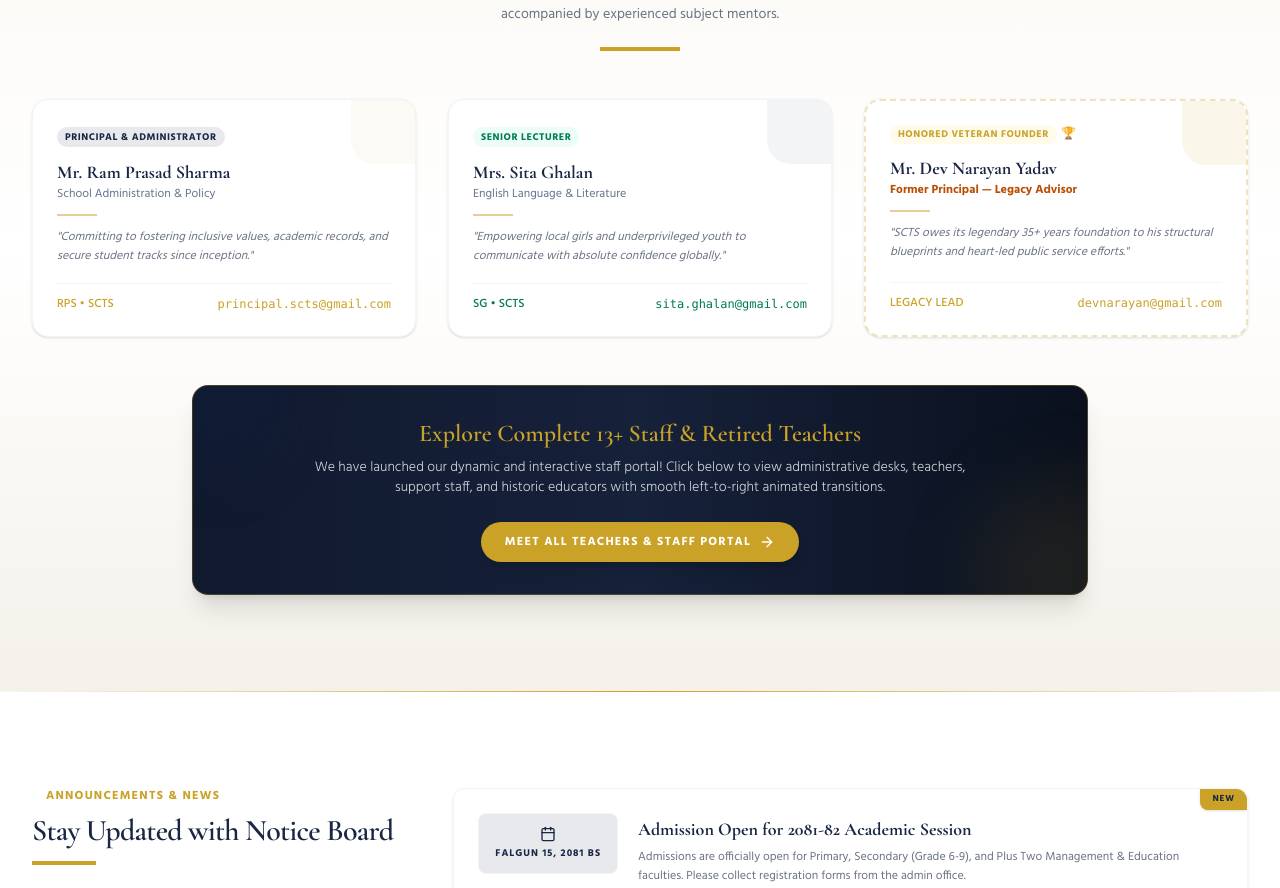
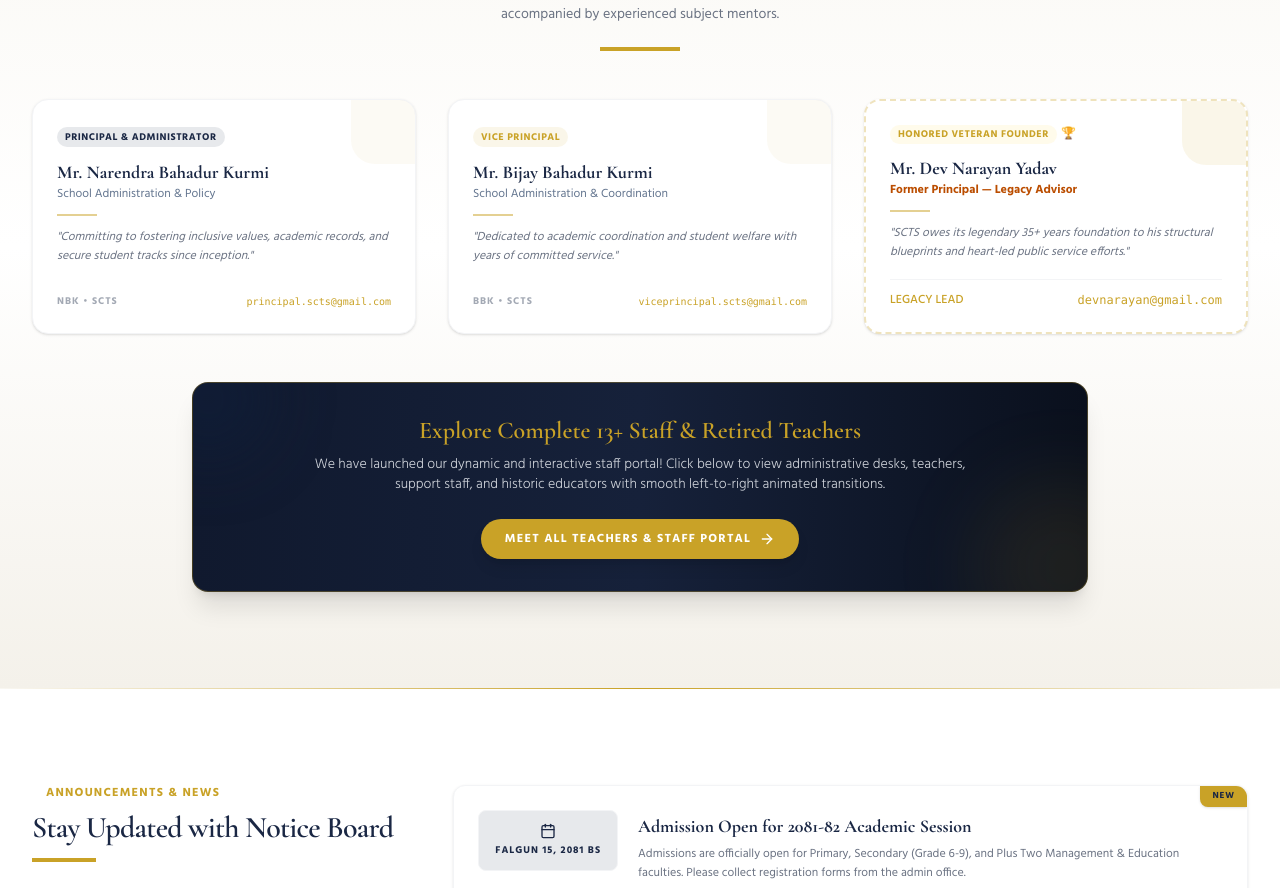
Before and after one commit to gourav6746-ai/Shree-chhtrapali-thirtha-devi-secondry-school-, a Next.js app: page / in a window 1280 px wide. Shown: the part 4763-5651 px from the top of the page. Built offline with nearby package versions, Linux system fonts and the light colour scheme.

Commit message:
Update page.tsx

```diff
--- a/app/page.tsx
+++ b/app/page.tsx
@@ -1265,7 +1265,7 @@ export default function SchoolHomePage() {
       {lang === 'en' ? 'Principal & Administrator' : 'प्रधानाध्यापक तथा नेतृत्व'}
     </span>
     <h3 className="font-serif text-[18px] font-bold text-[#1a2744] mt-3 leading-snug">
-                  {lang === 'en' ? 'Mr. Ram Prasad Sharma' : 'श्री राम प्रसाद शर्मा'}
+      {lang === 'en' ? 'Mr. Narendra Bahadur Kurmi' : 'श्री नरेन्द्र बहादुर कुर्मी'}
     </h3>
     <p className="text-xs text-slate-500 font-sans mt-0.5">
       {lang === 'en' ? 'School Administration & Policy' : 'विद्यालय प्रशासन तथा नेतृत्व'}
@@ -1274,38 +1274,37 @@ export default function SchoolHomePage() {
     <p className="text-xs text-gray-500 leading-relaxed italic">
       {lang === 'en'
         ? '"Committing to fostering inclusive values, academic records, and secure student tracks since inception."'
-                    : '"शुरुवातदेखि नै समावेशी मूल्य मान्यता, शैक्षिक रेकर्ड र सुरक्षित विद्यार्थी ट्र्याकहरू बढाउन प्रतिबद्ध छौं।"'}
-                </p>
-              </div>
-              <div className="border-t border-gray-100 pt-3 mt-4 text-xs font-medium text-[#c9a227] flex items-center justify-between">
-                <span>RPS • SCTS</span>
-                <span className="font-mono">principal.scts@gmail.com</span>
-              </div>
-            </div>
-
-            {/* Leader 2 - Vice Coordinator */}
+        : '"शुरुवातदेखि नै समावेशी मूल्य, शैक्षिक उत्कृष्टता र विद्यार्थीको सुरक्षित भविष्यका लागि प्रतिबद्ध।"'}
+    </p>
+  </div>
+  <div className="mt-4 flex items-center justify-between">
+    <span className="text-[10px] font-bold text-[#1a2744]/40 tracking-widest">NBK • SCTS</span>
+    <span className="text-[10px] text-[#c9a227] font-mono">principal.scts@gmail.com</span>
+  </div>
+</div>
+            {/* Leader 2 - Vice Principal */}
 <div className="bg-white rounded-2xl border border-gray-100 p-6 shadow-sm hover:shadow-md transition-all duration-300 flex flex-col justify-between group overflow-hidden relative">
-              <div className="absolute right-0 top-0 w-16 h-16 bg-[#1a2744]/5 rounded-bl-3xl"></div>
+  <div className="absolute right-0 top-0 w-16 h-16 bg-[#c9a227]/5 rounded-bl-3xl"></div>
   <div>
-                <span className="text-[10px] font-bold uppercase tracking-wider px-2 py-0.5 rounded-full bg-emerald-50 text-emerald-700">
-                  {lang === 'en' ? 'Senior Lecturer' : 'वरिष्ठ माध्यमिक शिक्षक'}
+    <span className="text-[10px] font-bold uppercase tracking-wider px-2 py-0.5 rounded-full bg-[#c9a227]/10 text-[#c9a227]">
+      {lang === 'en' ? 'Vice Principal' : 'सहायक प्रधानाध्यापक'}
     </span>
     <h3 className="font-serif text-[18px] font-bold text-[#1a2744] mt-3 leading-snug">
-                  {lang === 'en' ? 'Mrs. Sita Ghalan' : 'श्रीमती सीता घलान'}
+      {lang === 'en' ? 'Mr. Bijay Bahadur Kurmi' : 'श्री बिजय बहादुर कुर्मी'}
     </h3>
     <p className="text-xs text-slate-500 font-sans mt-0.5">
-                  {lang === 'en' ? 'English Language & Literature' : 'अंग्रेजी भाषा तथा साहित्य'}
+      {lang === 'en' ? 'School Administration & Coordination' : 'विद्यालय प्रशासन तथा समन्वय'}
     </p>
     <div className="w-10 h-[1.5px] bg-[#c9a227]/50 my-3"></div>
     <p className="text-xs text-gray-500 leading-relaxed italic">
       {lang === 'en'
-                    ? '"Empowering local girls and underprivileged youth to communicate with absolute confidence globally."'
-                    : '"स्थानीय बालिकाहरू र पिछडिएका युवाहरूलाई विश्वव्यापी रूपमा पूर्ण आत्मविश्वासका साथ सञ्चार गर्न सशक्त बनाउने..."'}
-                </p>
-              </div>
-              <div className="border-t border-gray-100 pt-3 mt-4 text-xs font-medium text-emerald-700 flex items-center justify-between">
-                <span>SG • SCTS</span>
-                <span className="font-mono">sita.ghalan@gmail.com</span>
+        ? '"Dedicated to academic coordination and student welfare with years of committed service."'
+        : '"वर्षौंको समर्पित सेवाद्वारा शैक्षिक समन्वय र विद्यार्थी कल्याणमा प्रतिबद्ध।"'}
+    </p>
+  </div>
+  <div className="mt-4 flex items-center justify-between">
+    <span className="text-[10px] font-bold text-[#1a2744]/40 tracking-widest">BBK • SCTS</span>
+    <span className="text-[10px] text-[#c9a227] font-mono">viceprincipal.scts@gmail.com</span>
   </div>
 </div>
 
```
Lines whose indentation alone changed are shown as unchanged.
